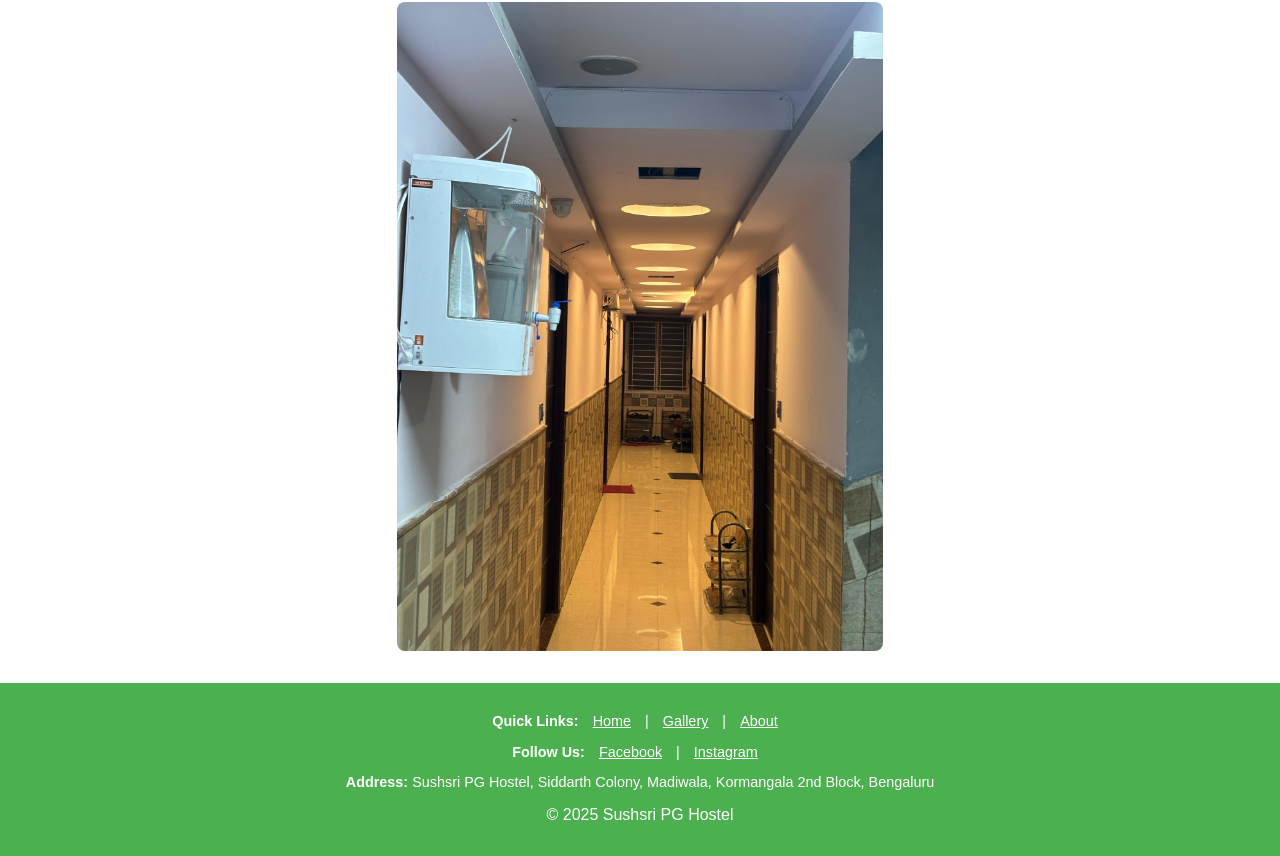
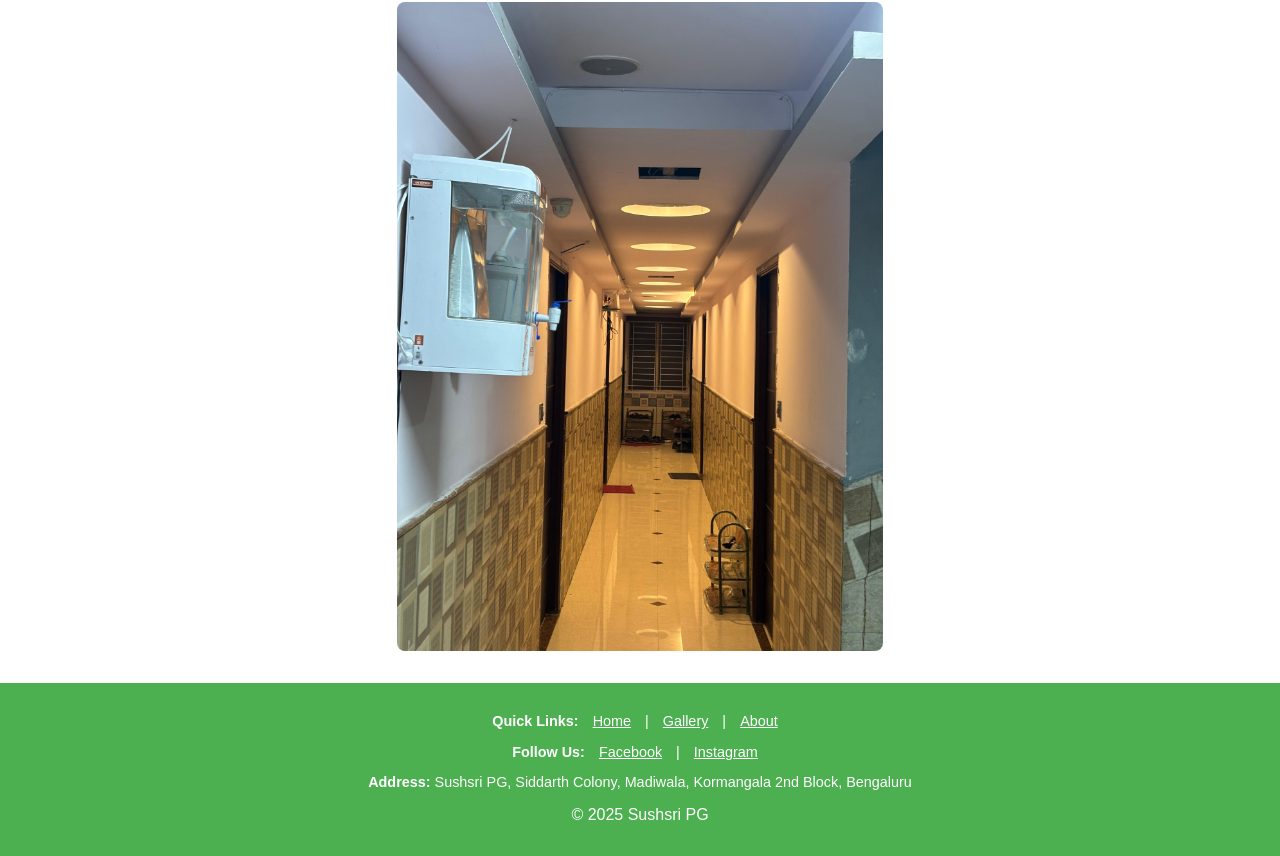
Before and after one commit to Sree-tech22/sushsrico, a plain HTML site: page gallery.html in a window 1280 px wide. Shown: the part 892-1748 px from the top of the page. Drawn offline with Linux system fonts and the light colour scheme.

Commit message:
Update gallery.html

```diff
--- a/gallery.html
+++ b/gallery.html
@@ -5,7 +5,7 @@
   <meta charset="UTF-8">
   <meta name="viewport" content="width=device-width, initial-scale=1.0">
   <meta name="description" content="Sample room images and facilities at Sushsri PG Hostel." />
-  <title>Gallery - Sushsri PG Hostel</title>
+  <title>Gallery - Sushsri PG</title>
   <link rel="stylesheet" href="style.css">
   <style>
     .grid {
@@ -32,7 +32,7 @@
 </head>
 <body>
   <header>
-    <h1>Sushsri PG Hostel</h1>
+    <h1>Sushsri PG</h1>
     <nav>
       <a href="index.html">Home</a>
       <a href="gallery.html">Gallery</a>
@@ -52,9 +52,9 @@
       <p><strong>Quick Links:</strong> <a href="index.html">Home</a> | <a href="gallery.html">Gallery</a> | <a href="about.html">About</a></p>
       <p><strong>Follow Us:</strong> <a href="#">Facebook</a> | <a href="#">Instagram</a></p>
 
-      <p><strong>Address:</strong> Sushsri PG Hostel, Siddarth Colony, Madiwala, Kormangala 2nd Block, Bengaluru</p>
+      <p><strong>Address:</strong> Sushsri PG, Siddarth Colony, Madiwala, Kormangala 2nd Block, Bengaluru</p>
     </div>
-    <p>&copy; 2025 Sushsri PG Hostel</p>
+    <p>&copy; 2025 Sushsri PG</p>
   </footer>
 </body>
 </html>
```
